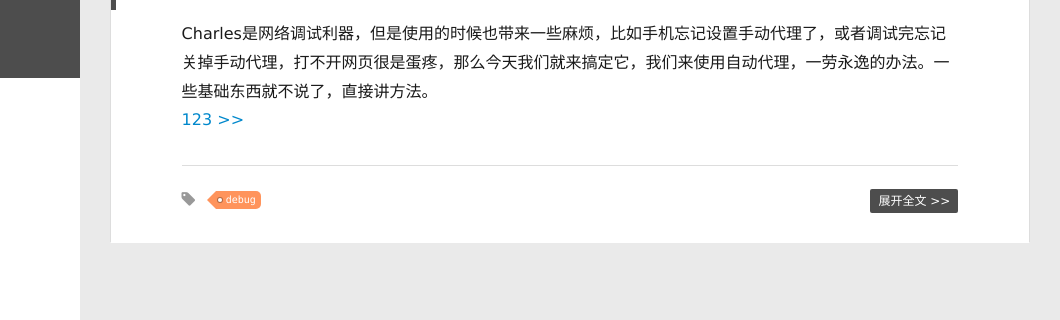
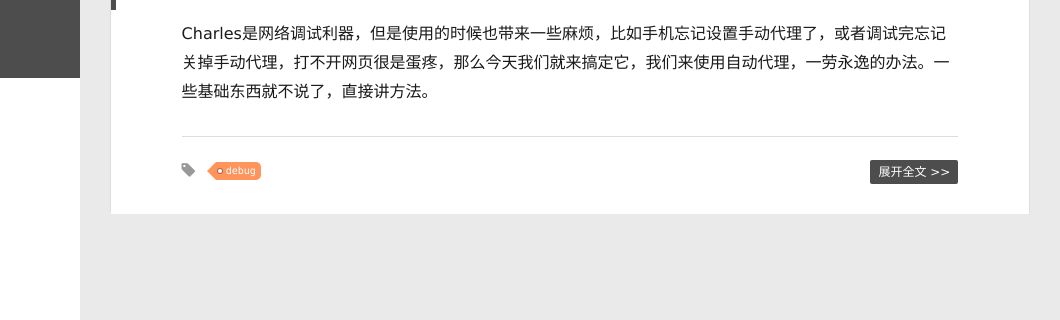
Before and after one commit to anddygon/anddygon.github.io, a plain HTML site: page index.html in a window 1280 px wide. Shown: the part 102-422 px from the top of the page, 220-1280 px from the left. Drawn offline with nearby package versions, Linux system fonts and the light colour scheme; some packages are replaced by stand-ins of ours.

Commit message:
Site updated: 2017-09-05 11:44:44

```diff
--- a/index.html
+++ b/index.html
@@ -165,8 +165,6 @@
     <div class="article-entry" itemprop="articleBody">
 
         <p>Charles是网络调试利器，但是使用的时候也带来一些麻烦，比如手机忘记设置手动代理了，或者调试完忘记关掉手动代理，打不开网页很是蛋疼，那么今天我们就来搞定它，我们来使用自动代理，一劳永逸的办法。一些基础东西就不说了，直接讲方法。<br>
-
-          <a class="article-more-a" href="/2017/09/05/Charles设置自动代理/#more">123 >></a>
 
 
 
```
